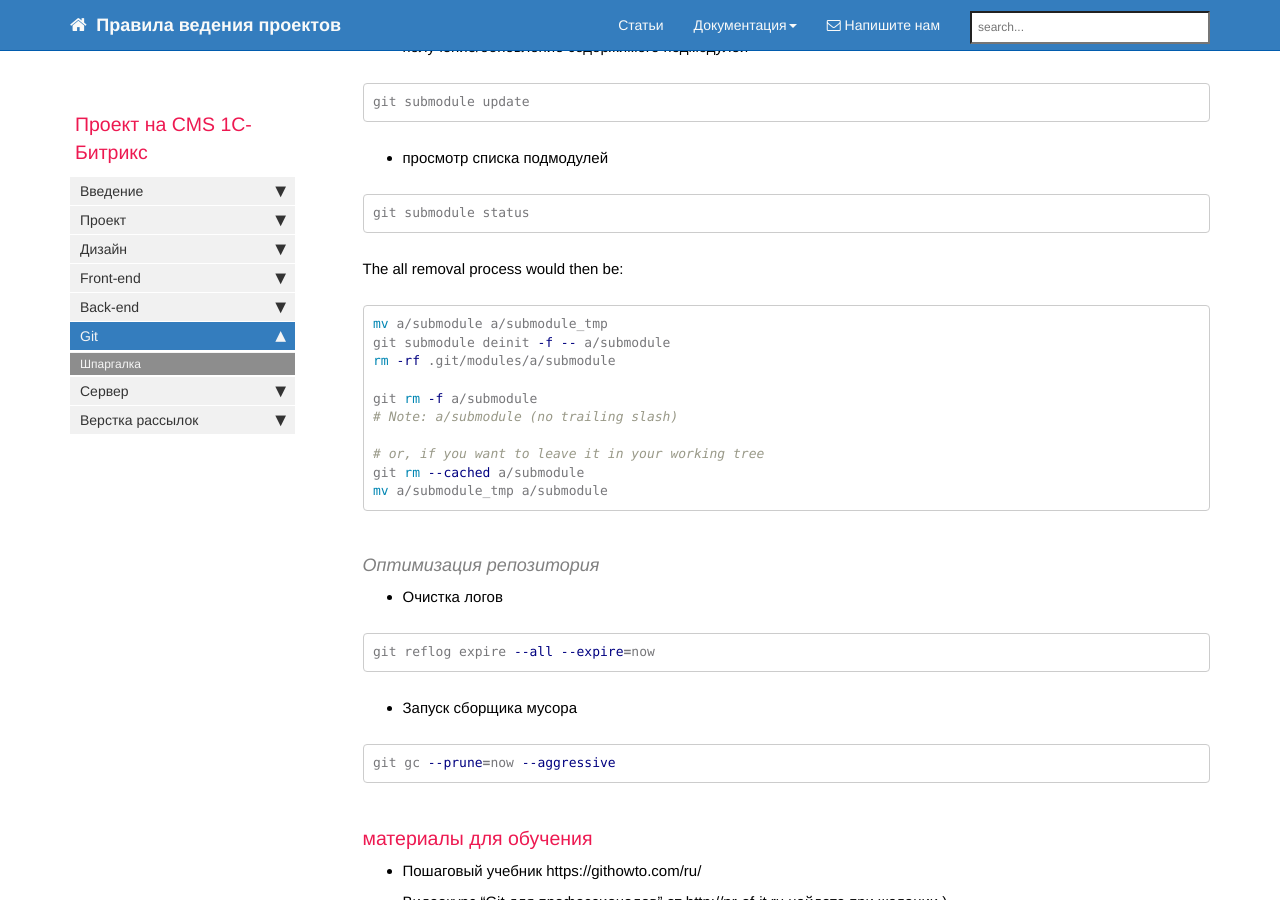
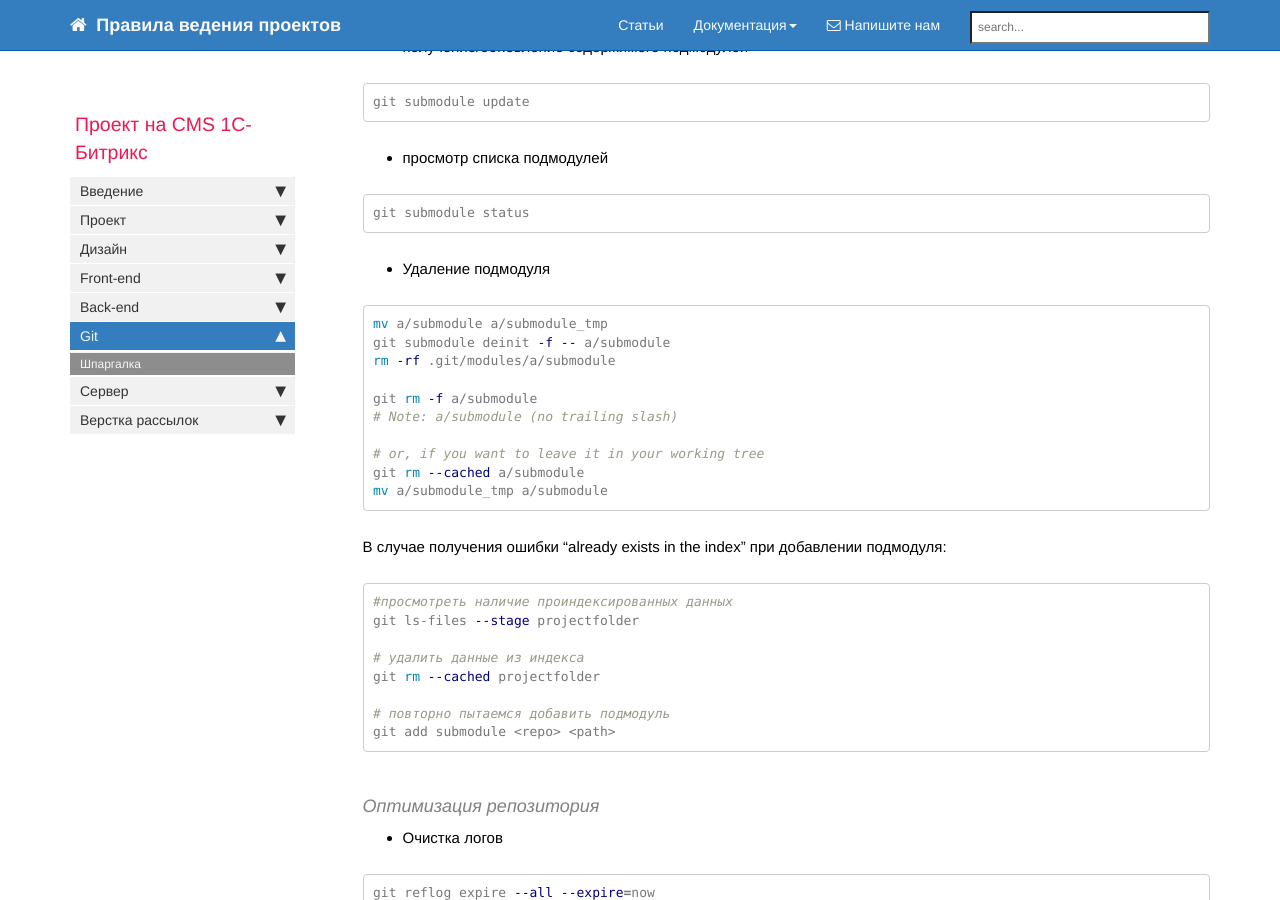
Before and after one commit to gdecider/gdecider.github.io, a Jekyll site: the page built from pages/bx/bx_git-shpora.md, in a window 1280 px wide and 900 px high, scrolled down 7641 px. Built offline with Jekyll 4.4.1, drawn with Linux system fonts in a browser that asks for light colours; nearby versions of some CDN libraries; comment, search, counter and statistics services are not loaded.

Commit message:
Update bx_git-shpora.md

````diff
--- a/pages/bx/bx_git-shpora.md
+++ b/pages/bx/bx_git-shpora.md
@@ -376,7 +376,7 @@ git submodule update
 git submodule status
 ```
 
-The all removal process would then be:
+* Удаление подмодуля
 
 ```shell
 mv a/submodule a/submodule_tmp
@@ -390,6 +390,20 @@ git rm -f a/submodule
 git rm --cached a/submodule
 mv a/submodule_tmp a/submodule
 ```
+
+В случае получения ошибки "already exists in the index" при добавлении подмодуля:
+
+```bash
+#просмотреть наличие проиндексированных данных
+git ls-files --stage projectfolder
+
+# удалить данные из индекса
+git rm --cached projectfolder
+
+# повторно пытаемся добавить подмодуль
+git add submodule <repo> <path>
+```
+
 
 #### Оптимизация репозитория
 
````
